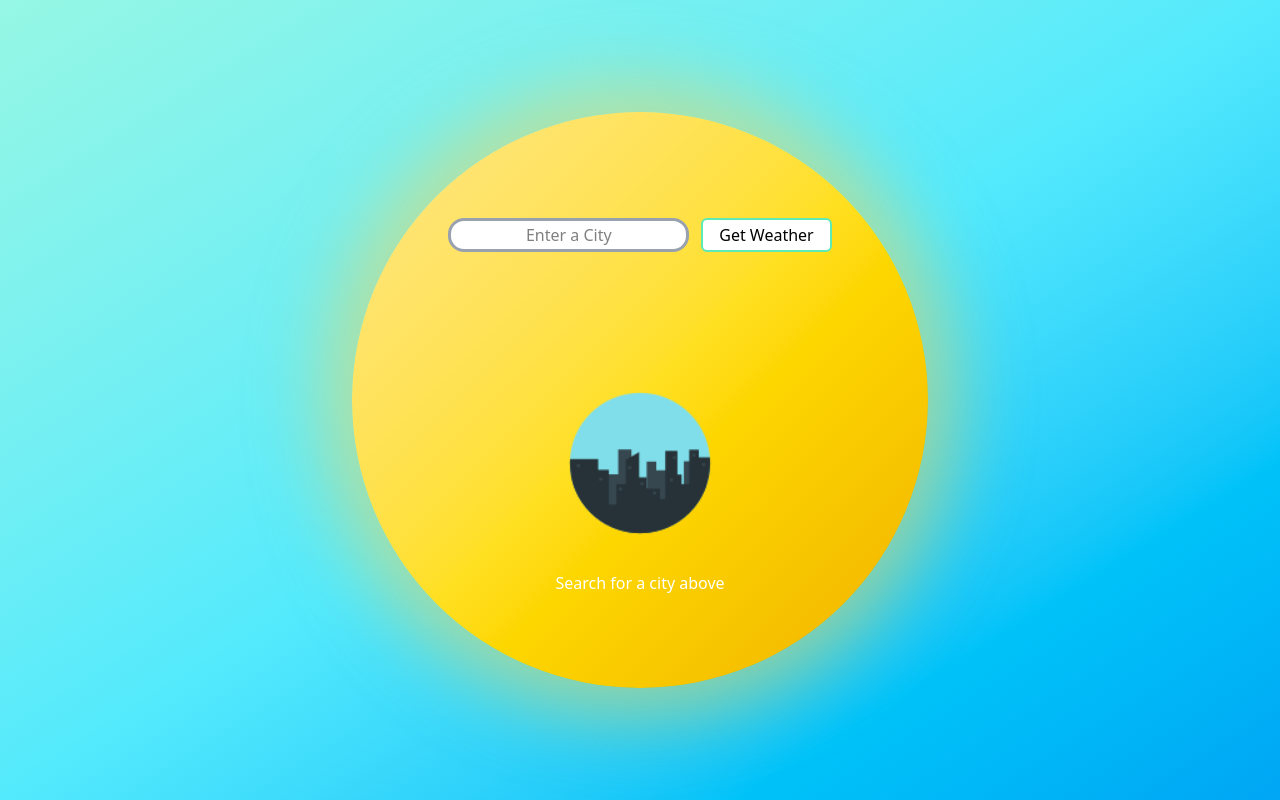
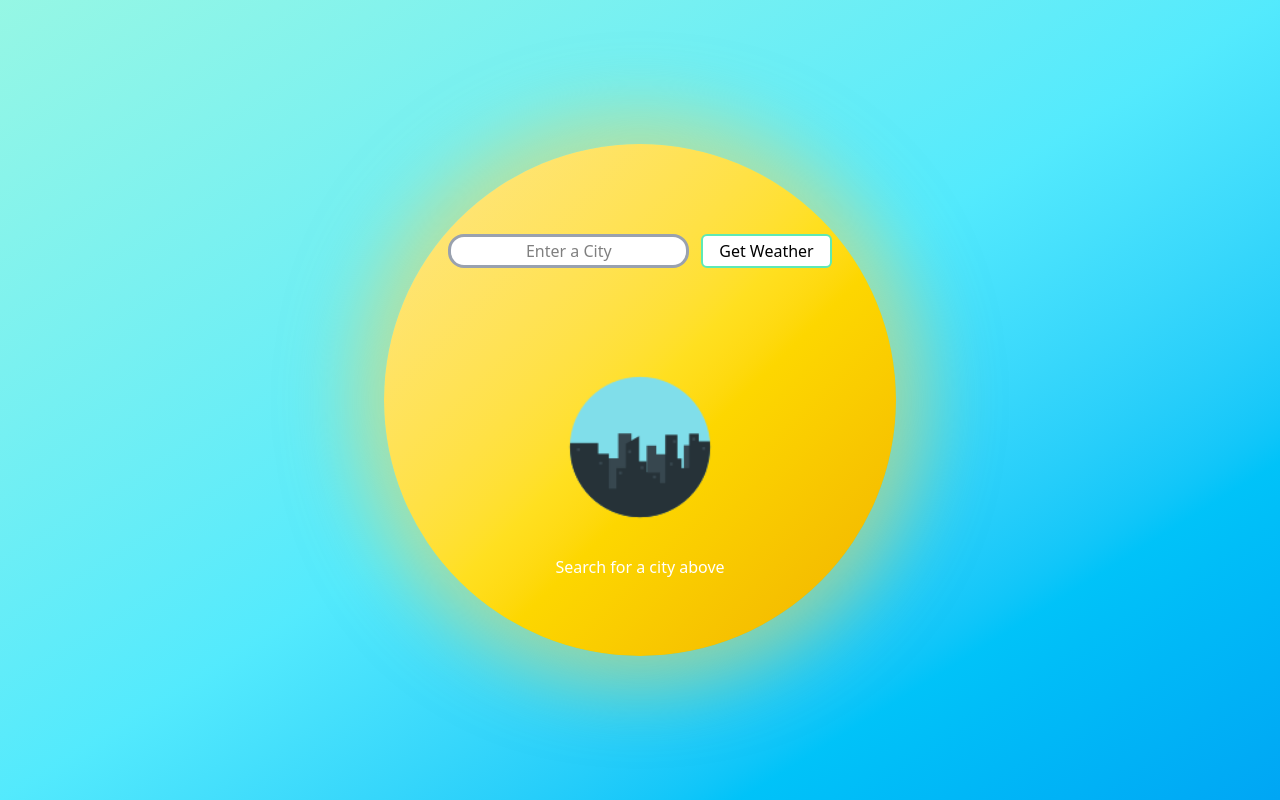
Before and after one commit to calumsmyth/weather-app, a website: page index.html in a window 1280 px wide. Drawn offline with Linux system fonts and the light colour scheme.

Commit message:
Made 'card' div smaller

```diff
--- a/index.html
+++ b/index.html
@@ -7,7 +7,7 @@
     <title>Weather App</title>
 </head>
 <body class="flex justify-center items-center min-h-screen bg-gradient-to-br  from-teal-200 via-cyan-300 to-sky-500">
-    <div id="card" class="shrink-0 glow-sun glow-pulse flex flex-col justify-around items-center rounded-full font-sans h-[36rem] w-[36rem] bg-gradient-to-br from-amber-200 via-yellow-300 to-yellow-500">
+    <div id="card" class="shrink-0 glow-sun glow-pulse flex flex-col justify-around items-center rounded-full font-sans h-[32rem] w-[32rem] bg-gradient-to-br from-amber-200 via-yellow-300 to-yellow-500">
         <div id="search" class="flex mt-10 gap-3 ">
             <input type="text" id="city-input" placeholder="Enter a City" class="flex justify-center text-center rounded-2xl bg-white border-3 border-gray-400 p-0.5 mb-0" />
             <button id="get-weather" class="bg-white border-2 rounded-md border-emerald-300 py-0.5 px-4 mt-0">Get Weather</button>
```
